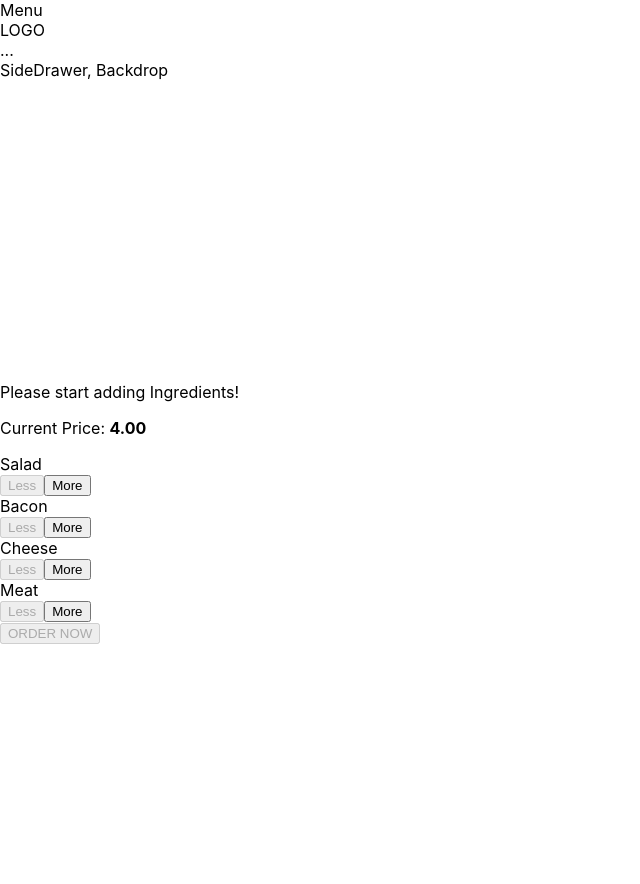
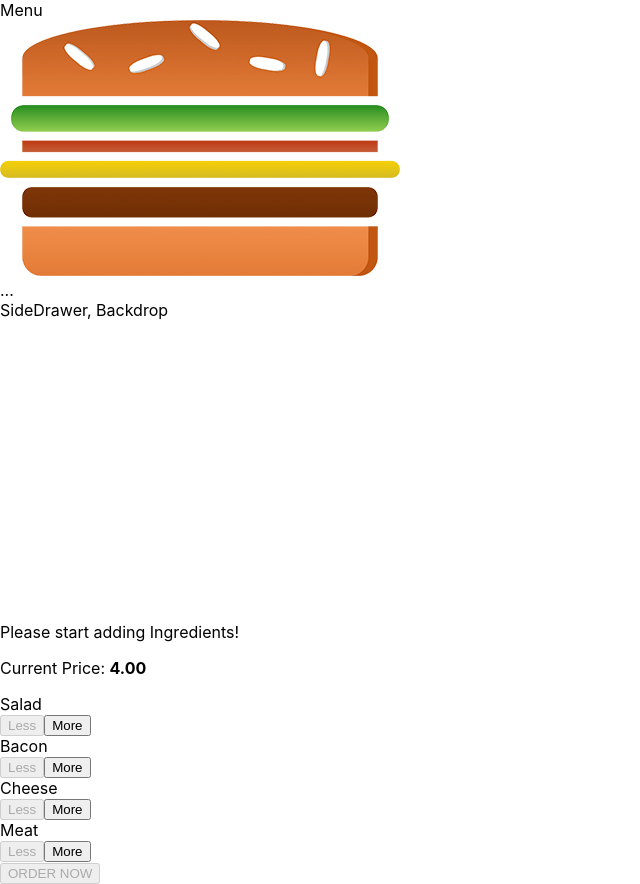
Before and after one commit to 1kevinson/react-complete-guide, a React app in the folder burger-builder/: page / in a window 1280 px wide. Shown: the whole page, without its empty margins (0-640 px from the left). Before the commit the page ends 800 px from the top, so only its background shows below. Built offline with nearby package versions, Linux system fonts and the light colour scheme.

Commit message:
[Burger Builder](<>):  Using a logo in our application

```diff
--- /dev/null
+++ b/burger-builder/src/components/Logo/Logo.css
@@ -0,0 +1,11 @@
+.Logo {
+  background-color: white;
+  padding: 8px;
+  height: 80%;
+  box-sizing: border-box;
+  border-radius: 5px;
+}
+
+.Logo img {
+  height: 100%;
+}
--- /dev/null
+++ b/burger-builder/src/components/Logo/Logo.js
@@ -0,0 +1,14 @@
+import React from "react";
+
+import burgerLogo from "../../assets/images/burger-logo.png";
+import classes from "./Logo.css";
+
+const logo = (props) => {
+  return (
+    <div className={classes.Logo}>
+      <img src={burgerLogo} alt="Burger" />
+    </div>
+  );
+};
+
+export default logo;
--- a/burger-builder/src/components/Navigation/Toolbar/Toolbar.js
+++ b/burger-builder/src/components/Navigation/Toolbar/Toolbar.js
@@ -1,12 +1,13 @@
 import React from "react";
 
 import classes from "./Toolbar.css";
+import Logo from "../../Logo/Logo";
 
 const toolbar = (props) => {
   return (
     <header className={classes.Toolbar}>
       <div>Menu</div>
-      <div>LOGO</div>
+      <Logo />
       <nav>...</nav>
     </header>
   );
```
Also changed, not shown: burger-builder/src/assets/images/burger-logo.png (added).
